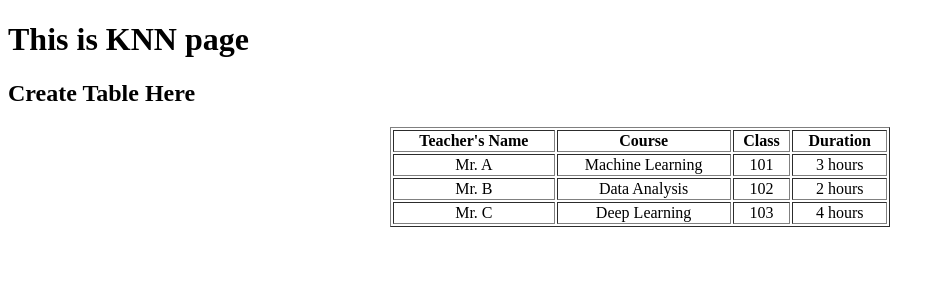
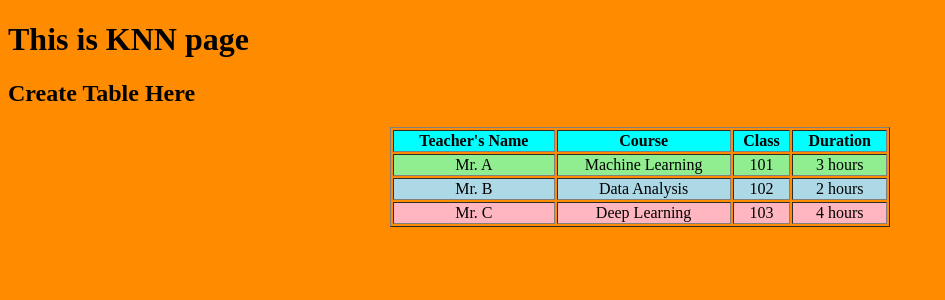
Before and after one commit to nusrulnakibnahid/Django-Learning-Path, a Django app: page /ml/knn/ in a window 1280 px wide. Shown: the top 300 px of the page, without its empty margins (0-945 px from the left). Run offline with Django 5.2, Linux system fonts and the light colour scheme.

Commit message:
create new css knn file

```diff
--- /dev/null
+++ b/aiquest/newproject/static/css/knn.css
@@ -0,0 +1,19 @@
+body{
+    background-color:darkorange;
+}
+
+.thead{
+    background-color:aqua;
+}
+
+.A{
+    background-color:lightgreen;
+}
+
+.B{
+    background-color:lightblue;
+}
+
+.C{
+    background-color:lightpink;
+}
--- a/aiquest/newproject/templates/machine_learning/knn.html
+++ b/aiquest/newproject/templates/machine_learning/knn.html
@@ -1,9 +1,11 @@
 <!DOCTYPE html>
+{% load static %}
 <html lang="en">
 <head>
     <meta charset="UTF-8">
     <meta http-equiv="X-UA-Compatible" content="IE=edge">
     <meta name="viewport" content="width=device-width, initial-scale=1.0">
+    <link rel="stylesheet" href="{% static 'css/knn.css' %}">
     <title>KNN</title>
 </head>
 <body>
@@ -13,26 +15,26 @@
     <h2>Create Table Here</h2>
 
     <table width="500" border="1px" align="center">
-        <tr align="center">
+        <tr class="thead">
             <th>Teacher's Name</th>
             <th>Course</th>
             <th>Class</th>
             <th>Duration</th>
         </tr>
 
-        <tr align="center">
+        <tr align="center" class="A">
             <td>Mr. A</td>
             <td>Machine Learning</td>
             <td>101</td>
             <td>3 hours</td>
         </tr>
-        <tr align="center">
+        <tr align="center" class="B">
             <td>Mr. B</td>
             <td>Data Analysis</td>
             <td>102</td>
             <td>2 hours</td>
         </tr>
-        <tr align="center">
+        <tr align="center" class="C">
             <td>Mr. C</td>
             <td>Deep Learning</td>
             <td>103</td>
```
